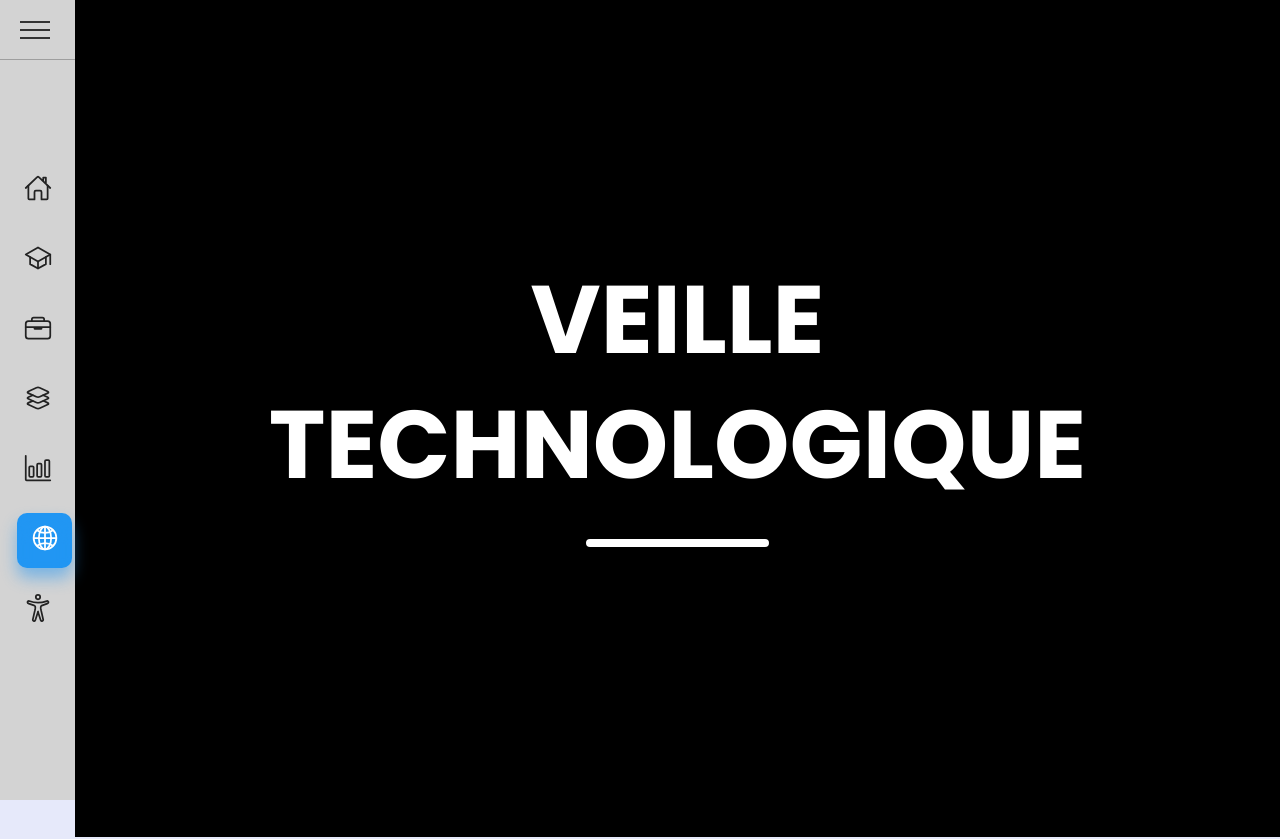
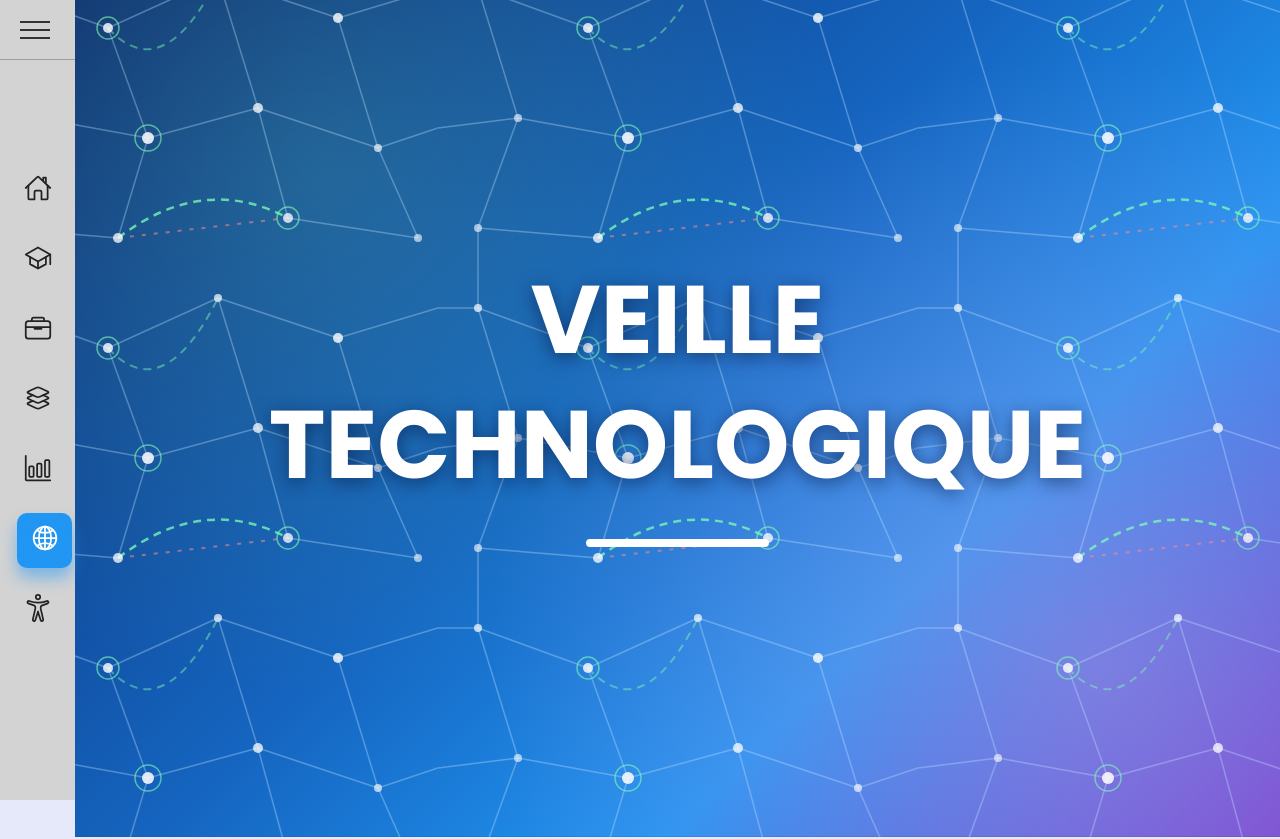
Before and after one commit to Ruben-ch/portfolio_ruben_chiche, a plain HTML site: page veille_technologique.html in a window 1280 px wide. Shown: the top 839 px of the page. Drawn offline with nearby package versions, Linux system fonts and the light colour scheme.

Commit message:
Veille : fond du bandeau titre remplacé (image manquante, fond noir)
- veille_technologie.jpg n'existait pas : le bandeau s'affichait sur fond noir
- Nouveau fond : dégradé bleu / violet aux couleurs de la page et motif SVG de maillage réseau
  (chemins de secours en vert, en écho aux réseaux auto-réparateurs)
- presentation_bts.html : appel à une bannière inexistante (bts_sio_banner.jpg) retiré, le dégradé est conservé

Co-Authored-By: Claude Opus 5.5 <noreply@anthropic.com>
Claude-Session: https://claude.ai/code/session_01JXbA7QZ955rJv2xp6xVNpA

```diff
--- a/css/Veille_technologique.css
+++ b/css/Veille_technologique.css
@@ -22,11 +22,18 @@ body {
 }*/
 
 .Titre {
-  background-image: url('../images/Veille_technologique/veille_technologie.jpg');
-  background-color: rgb(0, 0, 0);
-  background-size: cover;
-  background-position: 0 0px;
-  background-repeat: no-repeat;
+  /* L'image d'origine (veille_technologie.jpg) n'existait pas : le fond était noir.
+     Remplacé par un maillage réseau (chemins de secours en vert = réseau auto-réparateur)
+     sur un dégradé bleu / violet aux couleurs de la page */
+  background-color: #0d47a1;
+  background-image:
+    url('../images/Veille_technologique/reseau-hero.svg'),
+    radial-gradient(circle at 20% 20%, rgba(124, 255, 178, 0.18), transparent 45%),
+    radial-gradient(circle at 85% 80%, rgba(194, 146, 222, 0.45), transparent 50%),
+    linear-gradient(135deg, #0b2a6f 0%, #1565c0 45%, #2196f3 70%, #6a3fd0 100%);
+  background-size: 480px 320px, cover, cover, cover;
+  background-position: center, center, center, center;
+  background-repeat: repeat, no-repeat, no-repeat, no-repeat;
   display: flex;
   justify-content: center;
   align-items: center;
@@ -41,6 +48,7 @@ body {
   line-height: 130%;
   font-size: 300%;
   color: rgb(255, 255, 255);
+  text-shadow: 0 4px 18px rgba(5, 20, 60, 0.55);
 }
 
 @media (max-width: 900px) {
```
Also changed, not shown: presentation_bts.html (+1 -1 lines), images/Veille_technologique/reseau-hero.svg (added).
